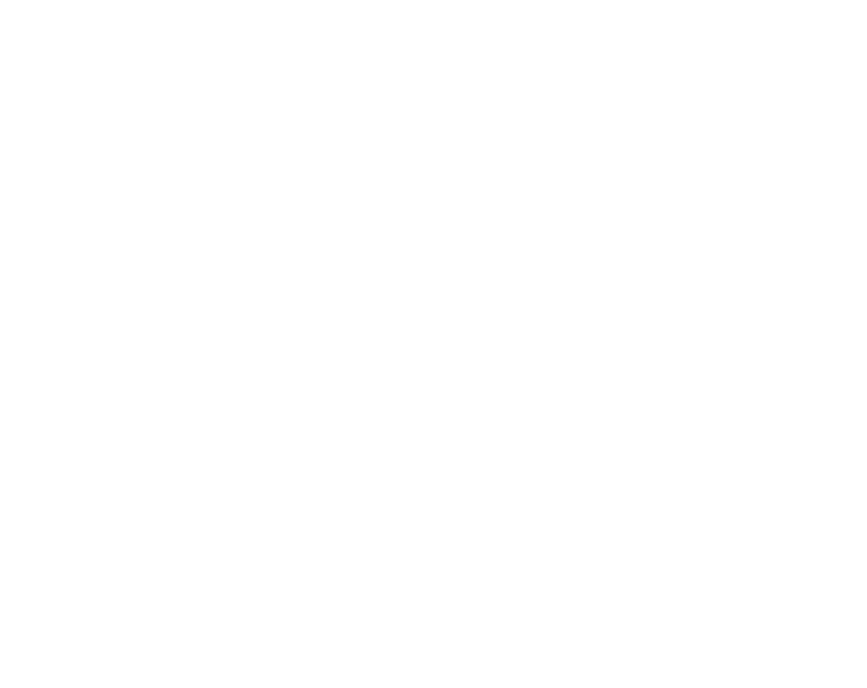
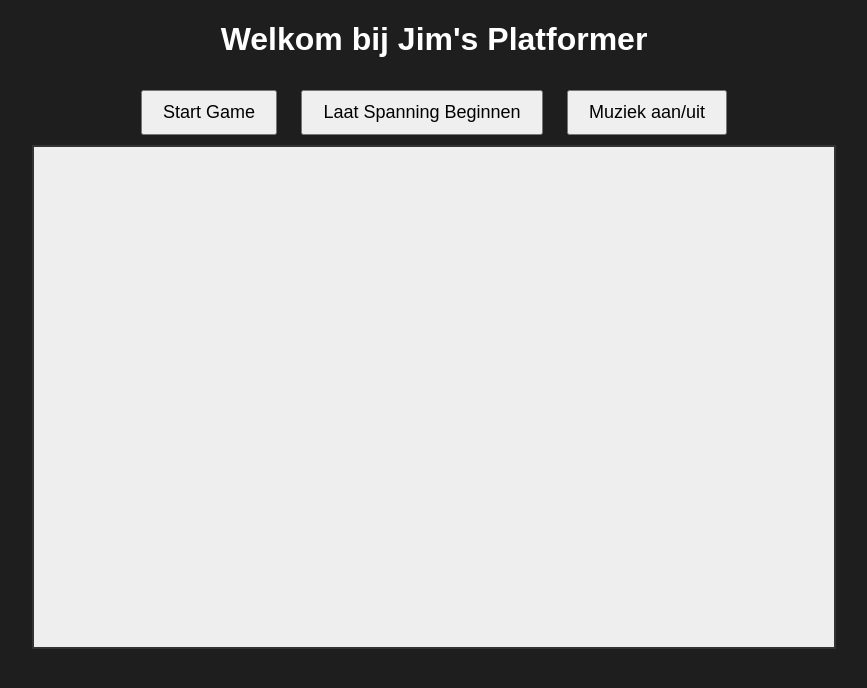
Before and after one commit to Jimisdebest/platformer, a plain HTML site: page index.html in a window 1280 px wide. Shown: the whole page, without its empty margins (206-1073 px from the left). Drawn offline with Linux system fonts and the light colour scheme.

Commit message:
Update index.html

```diff
--- a/index.html
+++ b/index.html
@@ -1,4 +1,28 @@
-<audio id="bgMusic" autoplay loop>
-  <source src="assets/sounds/achtergrondmuziek.mp3" type="audio/mpeg">
-  Je browser ondersteunt geen audio-element.
-</audio>
+<!DOCTYPE html>
+<html lang="nl">
+<head>
+  <meta charset="UTF-8">
+  <title>Jim's Platformer</title>
+  <style>
+    canvas { border: 2px solid #333; display: block; margin: auto; background-color: #eee; }
+    body { text-align: center; font-family: sans-serif; background-color: #1e1e1e; color: #fff; }
+    button { margin: 10px; padding: 10px 20px; font-size: 18px; }
+  </style>
+</head>
+<body>
+
+  <h1>Welkom bij Jim's Platformer</h1>
+  <button onclick="startGame()">Start Game</button>
+  <button onclick="triggerSuspenseMoment()">Laat Spanning Beginnen</button>
+  <button onclick="toggleMusic()">Muziek aan/uit</button>
+
+  <canvas id="gameCanvas" width="800" height="500"></canvas>
+
+  <!-- Achtergrondmuziek -->
+  <audio id="bgMusic" autoplay loop>
+    <source src="assets/sounds/achtergrondmuziek.mp3" type="audio/mpeg">
+  </audio>
+
+  <script src="script.js"></script>
+</body>
+</html>
```
